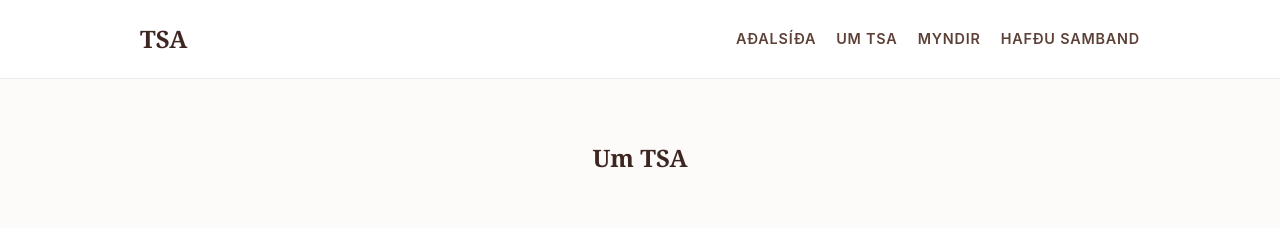
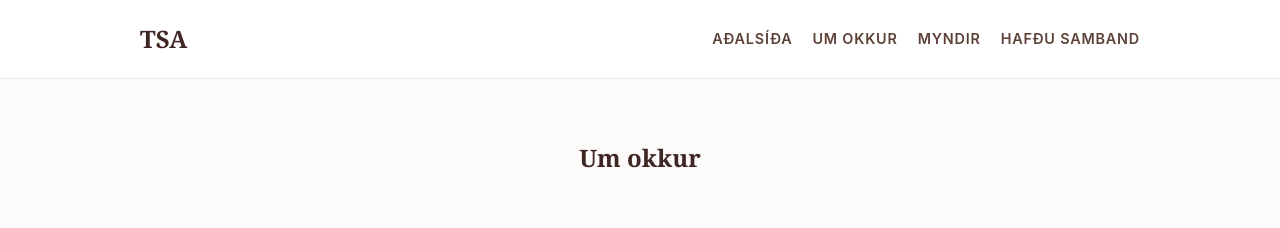
Before and after one commit to magnimar/tsa-renewed, a SvelteKit app: page /um-tsa in a window 1280 px wide. Shown: the top 228 px of the page. Built offline with nearby package versions, Linux system fonts and the light colour scheme.

Commit message:
Update 'Um TSA' to 'Um okkur' across the site

```diff
--- a/src/routes/+layout.svelte
+++ b/src/routes/+layout.svelte
@@ -12,7 +12,7 @@
       <nav>
         <ul>
           <li><a href="/">Aðalsíða</a></li>
-          <li><a href="/um-tsa">Um TSA</a></li>
+          <li><a href="/um-tsa">Um okkur</a></li>
           <li><a href="/myndir">Myndir</a></li>
           <li><a href="/hafd-samband">Hafðu samband</a></li>
         </ul>
--- a/src/routes/um-tsa/+page.svelte
+++ b/src/routes/um-tsa/+page.svelte
@@ -1,10 +1,10 @@
 <svelte:head>
-  <title>Um TSA - Trésmíðaverkstæði Stefáns & Ara</title>
+  <title>Um okkur - Trésmíðaverkstæði Stefáns & Ara</title>
 </svelte:head>
 
 <section class="section">
   <div class="container">
-    <h1 style="text-align: center; margin-bottom: 3rem;">Um TSA</h1>
+    <h1 style="text-align: center; margin-bottom: 3rem;">Um okkur</h1>
 
     <div style="margin-bottom: 4rem;">
       <h2 style="border-bottom: 2px solid var(--color-wood-light); padding-bottom: 10px;">Fyrirtækið</h2>
```
